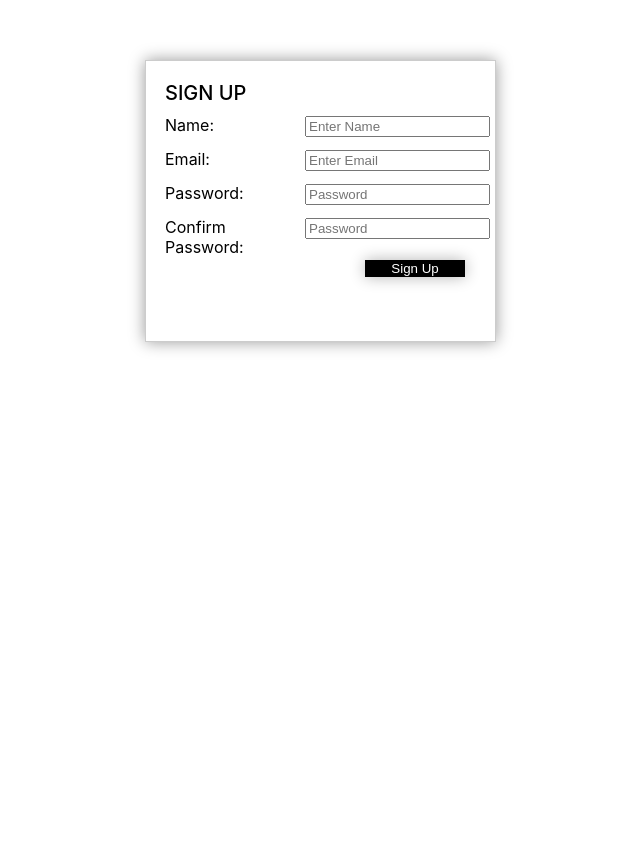
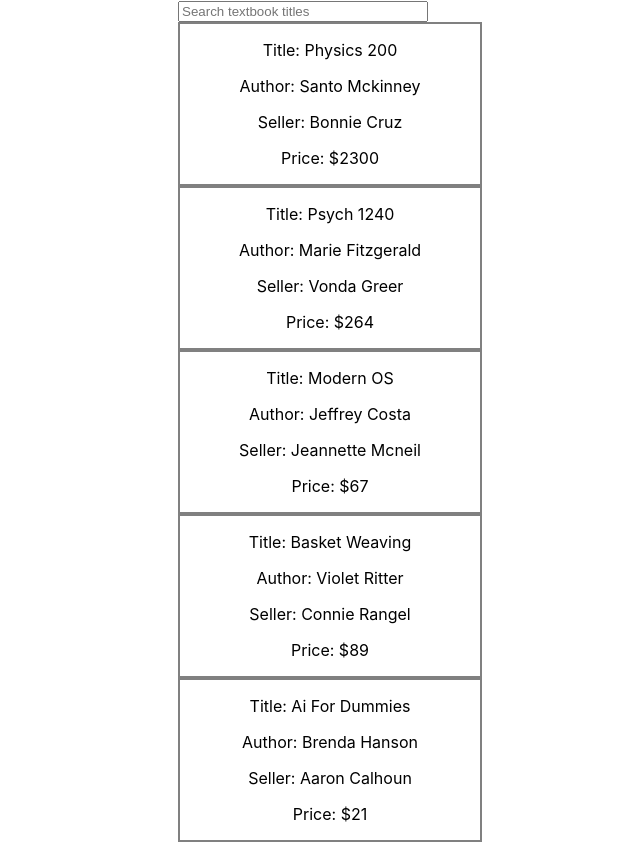
Before and after one commit to joannez12/Book-Exchange, a React (Create React App) app in the folder bkexch-react/: page / in a window 1280 px wide. Shown: the whole page, without its empty margins (310-950 px from the left). Before the commit the page ends 800 px from the top, so only its background shows below. Built offline with nearby package versions, Linux system fonts and the light colour scheme.

Commit message:
Implement searchbar and react router

```diff
--- a/bkexch-react/package.json
+++ b/bkexch-react/package.json
@@ -5,6 +5,7 @@
   "dependencies": {
     "react": "^16.10.2",
     "react-dom": "^16.10.2",
+    "react-router-dom": "^5.1.2",
     "react-scripts": "3.2.0"
   },
   "scripts": {
--- a/bkexch-react/src/App.js
+++ b/bkexch-react/src/App.js
@@ -1,11 +1,18 @@
 import React from 'react';
 import SearchBrowse from './pages/SearchBrowse/SearchBrowse';
+import SignupPopup from './SignupPopup';
 import './App.css';
+import {BrowserRouter as Router, Switch, Route, Link} from 'react-router-dom';
 
 function App() {
   return (
     <div className="App">
-      <SearchBrowse/>
+      <Router>
+        <Switch>
+          <Route exact path="/" component={SearchBrowse}/>
+          <Route exact path="/signup" component={SignupPopup}/>
+        </Switch>
+      </Router>
     </div>
   )
 }
--- /dev/null
+++ b/bkexch-react/src/components/SearchBar/SearchBar.css
@@ -0,0 +1,3 @@
+.searchbar {
+    width: 250px;
+}
--- a/bkexch-react/src/components/SearchBar/SearchBar.js
+++ b/bkexch-react/src/components/SearchBar/SearchBar.js
@@ -1,9 +1,10 @@
 import React from 'react';
+import './SearchBar.css';
 
-function SearchBar() {
+function SearchBar({handleSearch, placeholder}) {
     return(
         <div>
-            <input type='search' placeholder='Search textbooks'/>
+            <input className='searchbar' type='search' placeholder={placeholder} onChange={handleSearch}/>
         </div>
     )
 }
--- a/bkexch-react/src/index.js
+++ b/bkexch-react/src/index.js
@@ -4,11 +4,9 @@ import './index.css';
 import App from './App';
 import * as serviceWorker from './serviceWorker';
 
-import SignupPopup from './SignupPopup';
-
 
 //ReactDOM.render(<App />, document.getElementById('root'));
-ReactDOM.render(<SignupPopup />, document.getElementById('root'));
+ReactDOM.render(<App />, document.getElementById('root'));
 
 // If you want your app to work offline and load faster, you can change
 // unregister() to register() below. Note this comes with some pitfalls.
--- a/bkexch-react/src/pages/SearchBrowse/SearchBrowse.js
+++ b/bkexch-react/src/pages/SearchBrowse/SearchBrowse.js
@@ -11,11 +11,19 @@ class SearchBrowse extends React.Component {
         searchfield: ''
     }
 
+    handleSearch = (e) => {
+        this.setState({searchfield: e.target.value})
+    }
+
     render() {
+        const {textbooks, searchfield} = this.state;
+        const filteredTextbooks = textbooks.filter(textbook => {
+            return textbook.title.toLowerCase().includes(searchfield.toLowerCase())
+        })
         return(
             <div className='page'>
-                <SearchBar/>
-                <TextbookList textbooks={this.state.textbooks}/>
+                <SearchBar handleSearch={this.handleSearch} placeholder='Search textbook titles'/>
+                <TextbookList textbooks={filteredTextbooks}/>
             </div>
         )
     }
```
Also changed, not shown: 1 other file (tests, documents, lock files or other folders).
